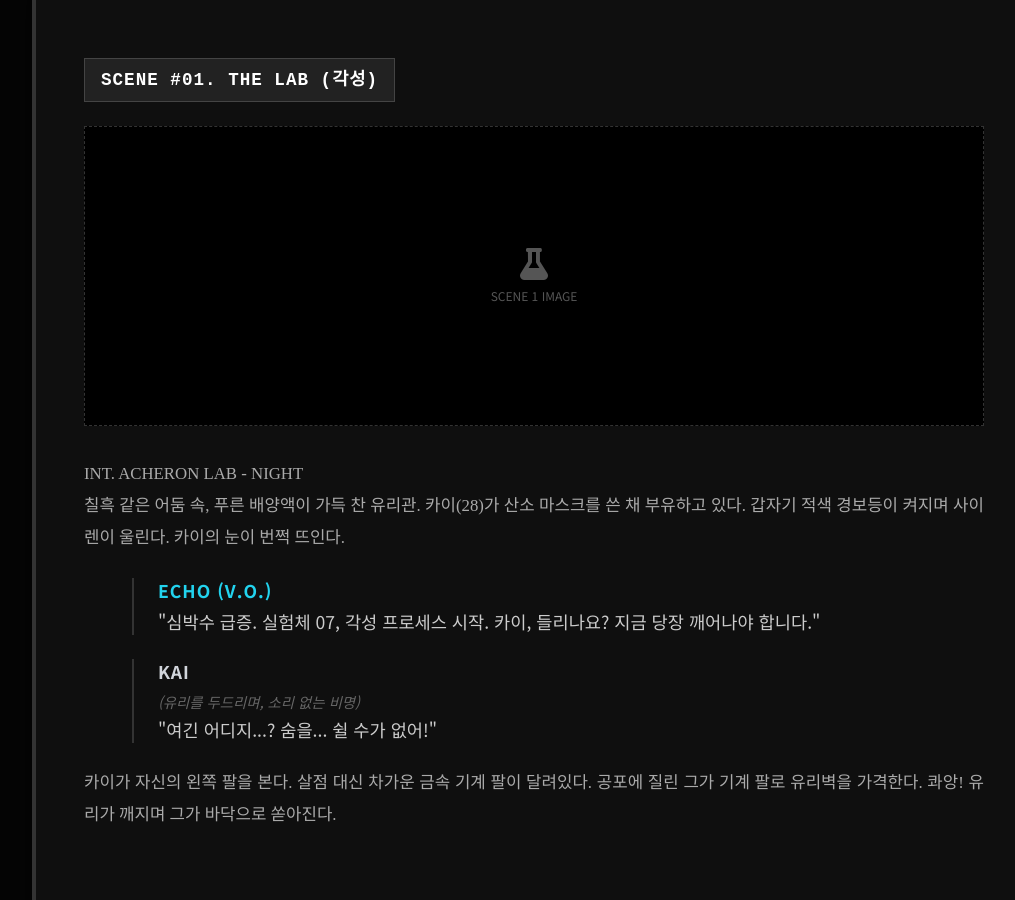
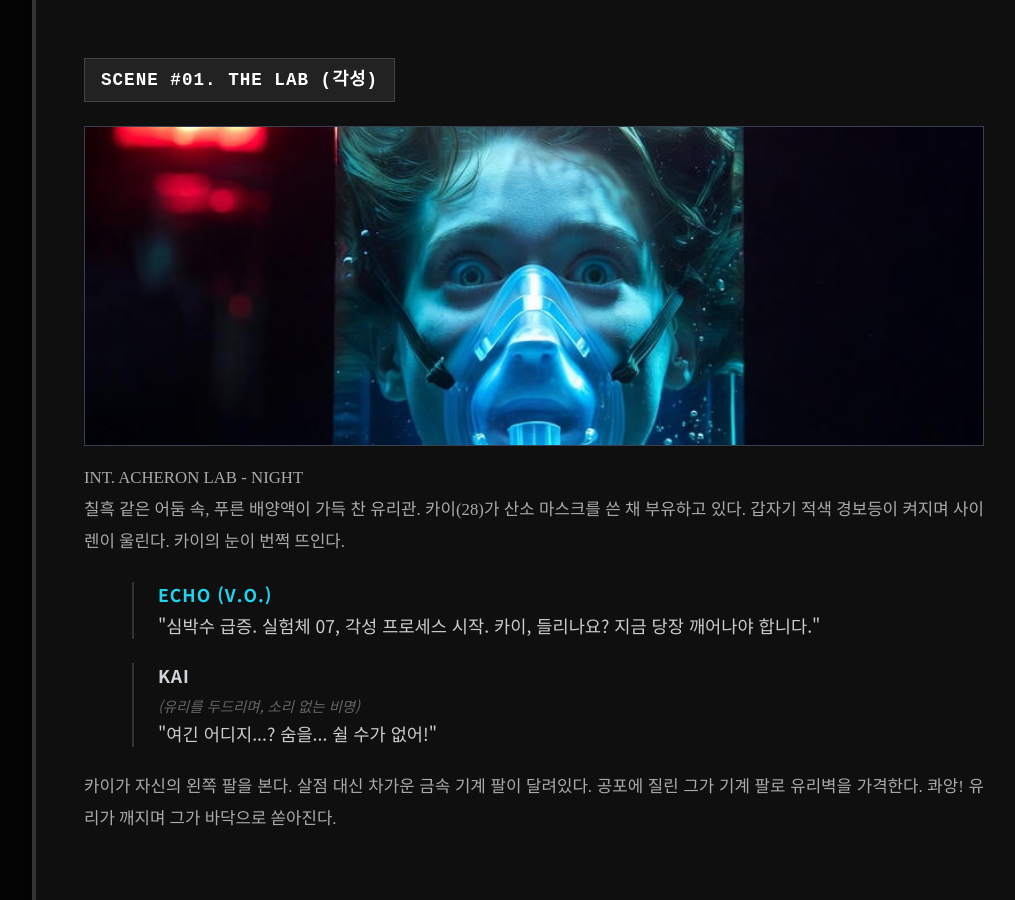
Before and after one commit to KimJunYoung0524/A-HUMAN-WEAPON, a plain HTML site: page index.html in a window 1280 px wide. Shown: the part 2540-3440 px from the top of the page, without its empty margins (108-1123 px from the left). Drawn offline with nearby package versions, Linux system fonts and the light colour scheme; a web font is replaced by a local one.

Commit message:
update story

```diff
--- a/index.html
+++ b/index.html
@@ -244,7 +244,11 @@
 
                 <!-- SCENE 1 -->
                 <div class="scene-header">SCENE #01. THE LAB (각성)</div>
-                <div class="img-placeholder"><i class="fas fa-flask fa-2x mb-2"></i><span class="text-xs">SCENE 1 IMAGE</span></div>
+                <div class="relative h-80 bg-black border border-gray-700 overflow-hidden mb-4">
+                <img src="https://raw.githubusercontent.com/KimJunYoung0524/A-HUMAN-WEAPON/main/scene1.jpg"
+                class="w-full h-full object-cover"
+                alt="Scene 1 Image">
+         </div>
                 <div class="action-text">
                     INT. ACHERON LAB - NIGHT<br>
                     칠흑 같은 어둠 속, 푸른 배양액이 가득 찬 유리관. 카이(28)가 산소 마스크를 쓴 채 부유하고 있다.
```
